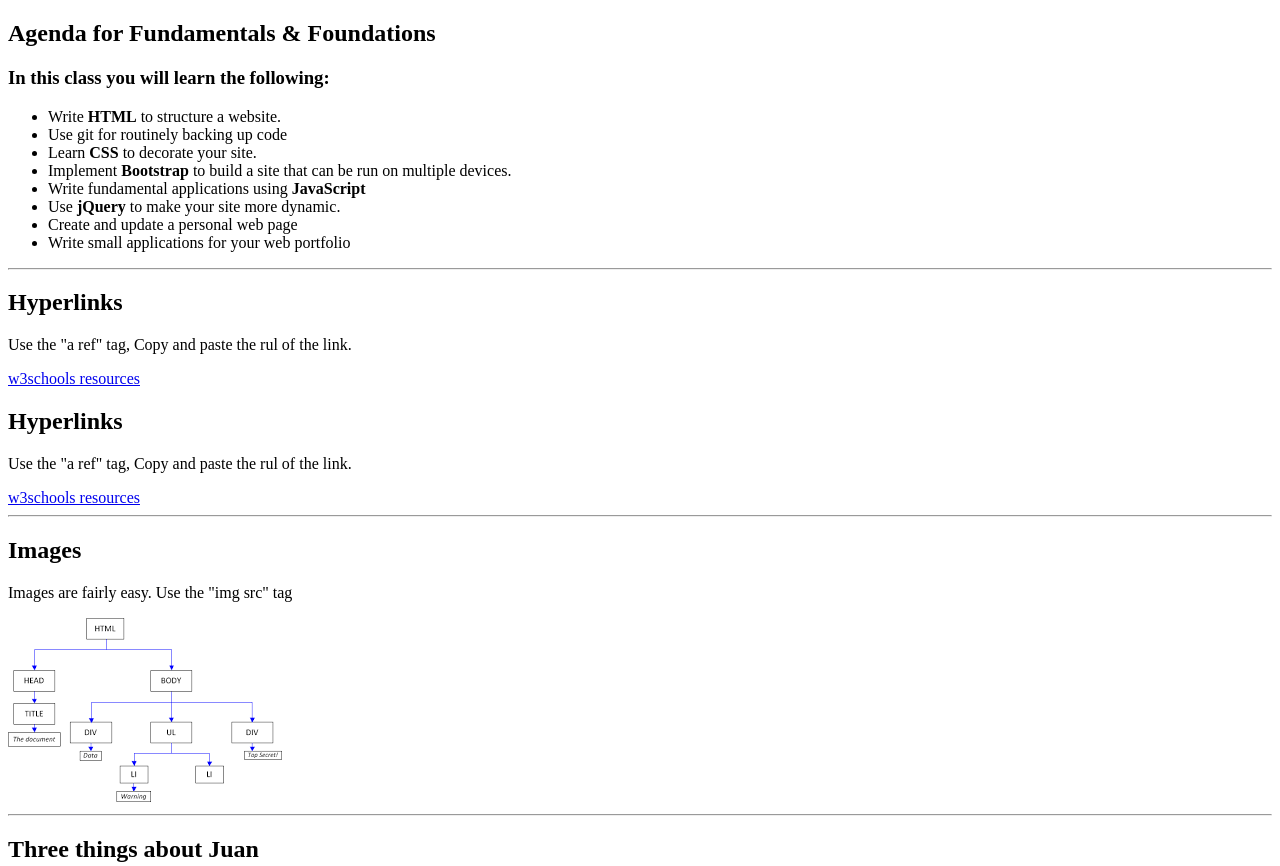
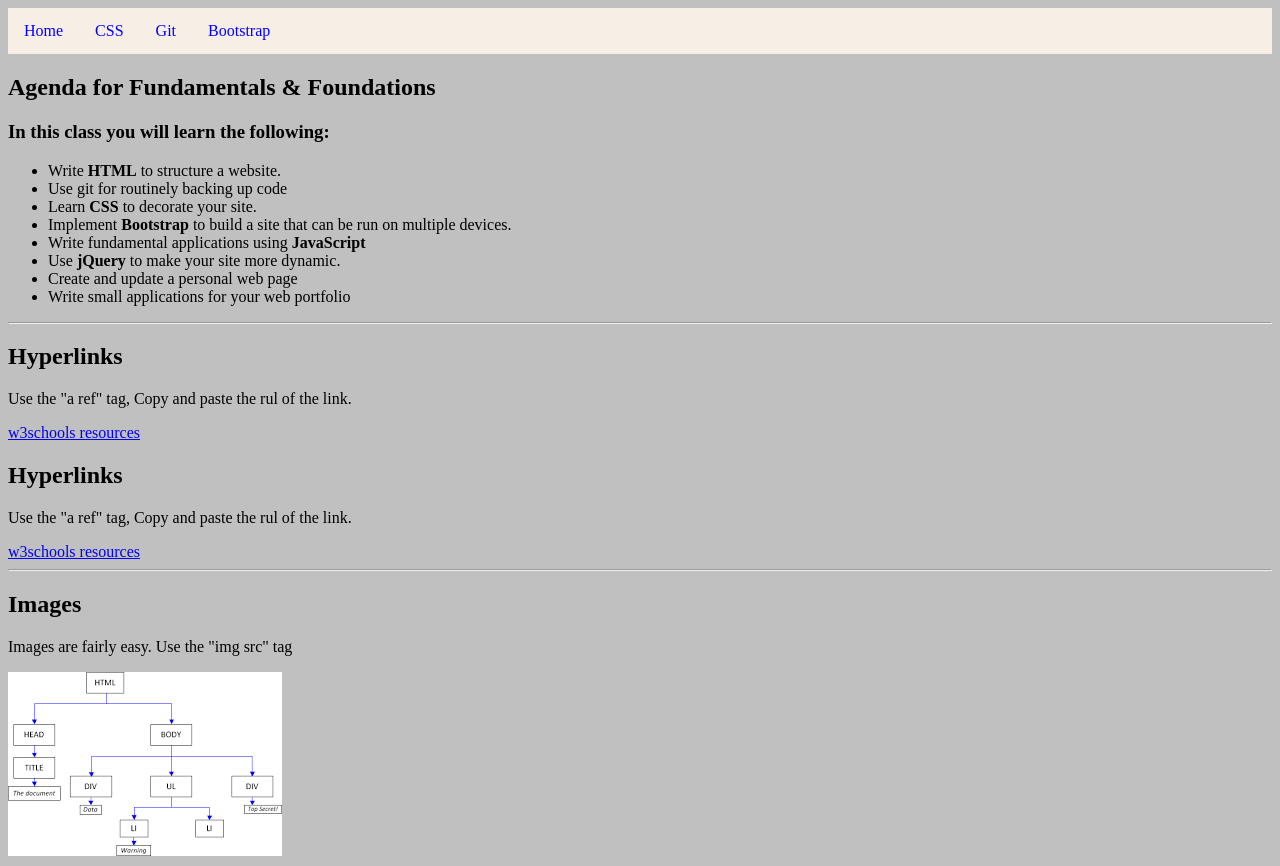
Before and after one commit to jlorenzoni/MyDepository, a plain HTML site: page index.html in a window 1280 px wide. Shown: the top 866 px of the page. Drawn offline with Linux system fonts and the light colour scheme; files whose address does not match are found by name.

Commit message:
Added main.css

```diff
--- a/css/main.css
+++ b/css/main.css
@@ -1,3 +1,35 @@
+body{
+  background-color: #C0C0C0;
+
+
+}
+/*Nav Bar  */
+.nav ul{
+    list-style-type: none;
+    margin: 0;
+    padding: 0;
+    overflow: hidden;
+    background-color: #f7eee6;
+}
+
+.nav li {
+    float: left;
+}
+
+.nav li a {
+display:  inline-block;
+color: blue;
+text-align:  center;
+padding: 14px 16px;
+text-decoration: none;
+
+}
+
+.nav li a:hover{
+  background-color: #111;
+}
+
+
 .face{
   width: 75px;
   height: 75px;
--- a/index.html
+++ b/index.html
@@ -1,11 +1,32 @@
 <!DOCTYPE html>
 <html>
 <head>
-<title>HTML Playground</title>
+<title>Home</title>
 	<link rel="stylesheet" type="text/css" href="css/main.css">
 
 </head>
 <body>
+
+
+	<div class="nav">
+
+		<ul>
+			<li><a href="index.html">Home</a></li>
+			<li><a href="views/cssPlayground.html">CSS</a></li>
+			<li><a href="views/gif_instructions.html">Git</a></li>
+			<li><a href="views/bootstrap-notes.html">Bootstrap</a></li>
+
+
+
+		</ul>
+	</div>
+
+
+
+
+
+
+
 
 
 	<h2><b>Agenda for Fundamentals & Foundations</b></h2>
```
Also changed, not shown: Views/cssPlayground.html (+28 -0 lines), img/CSS.png (added).
